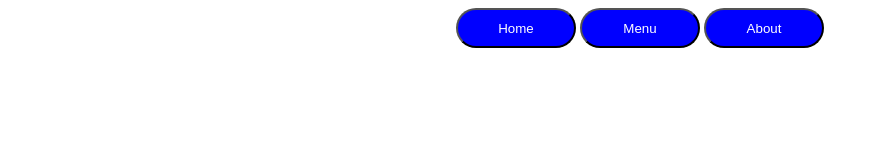
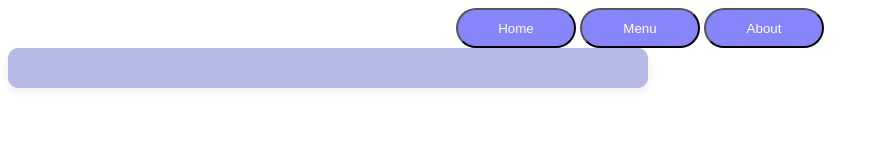
Before and after one commit to caseyj77/Odin-Restaurant-Landing, a website: page src/template.html in a window 1280 px wide. Shown: the whole page, without its empty margins (0-879 px from the left). Drawn offline with Linux system fonts and the light colour scheme.

Commit message:
updated js and css

```diff
--- a/src/style.css
+++ b/src/style.css
@@ -1,5 +1,5 @@
 button {
-    background-color: blue;
+    background-color: rgb(134, 134, 250);
     color: white;
     border-radius: 25px;
     min-width: 120px;
@@ -11,6 +11,16 @@ nav {
     text-align: center;
 }
 
-body {
-    color: white;
+
+
+#content {
+    width: 600px; /* Set a specific width for the card */
+    padding: 20px; /* Adds padding inside the card */
+    background-color: rgb(151, 157, 221); /* Gives the card a white background */
+    border-radius: 10px; /* Rounds the corners of the card */
+    box-shadow: 0 4px 8px rgba(0,0,0,0.1); /* Adds a subtle shadow to the card */
+    display: flex; /* Enables flexbox for vertical centering of its children */
+    flex-direction: column;
+    align-items: center; /* Centers content horizontally */
+    opacity: 0.7;
 }
--- a/src/template.html
+++ b/src/template.html
@@ -7,13 +7,13 @@
     <title>Salt and Pepper Bistro</title>
 </head>
 <body>
-    <head>
+    <header>
         <nav>
-            <button class="button">Home</button>
-            <button class="button">Menu</button>
-            <button class="button">About</button>
+            <button id="home" class="button">Home</button>
+            <button id="menu" class="button">Menu</button>
+            <button id="about" class="button">About</button>
         </nav>
-    </head>
+    </header>
     <div id="content"></div>
 </body>
 </html>
```
Also changed, not shown: src/index.js (+20 -3 lines).
